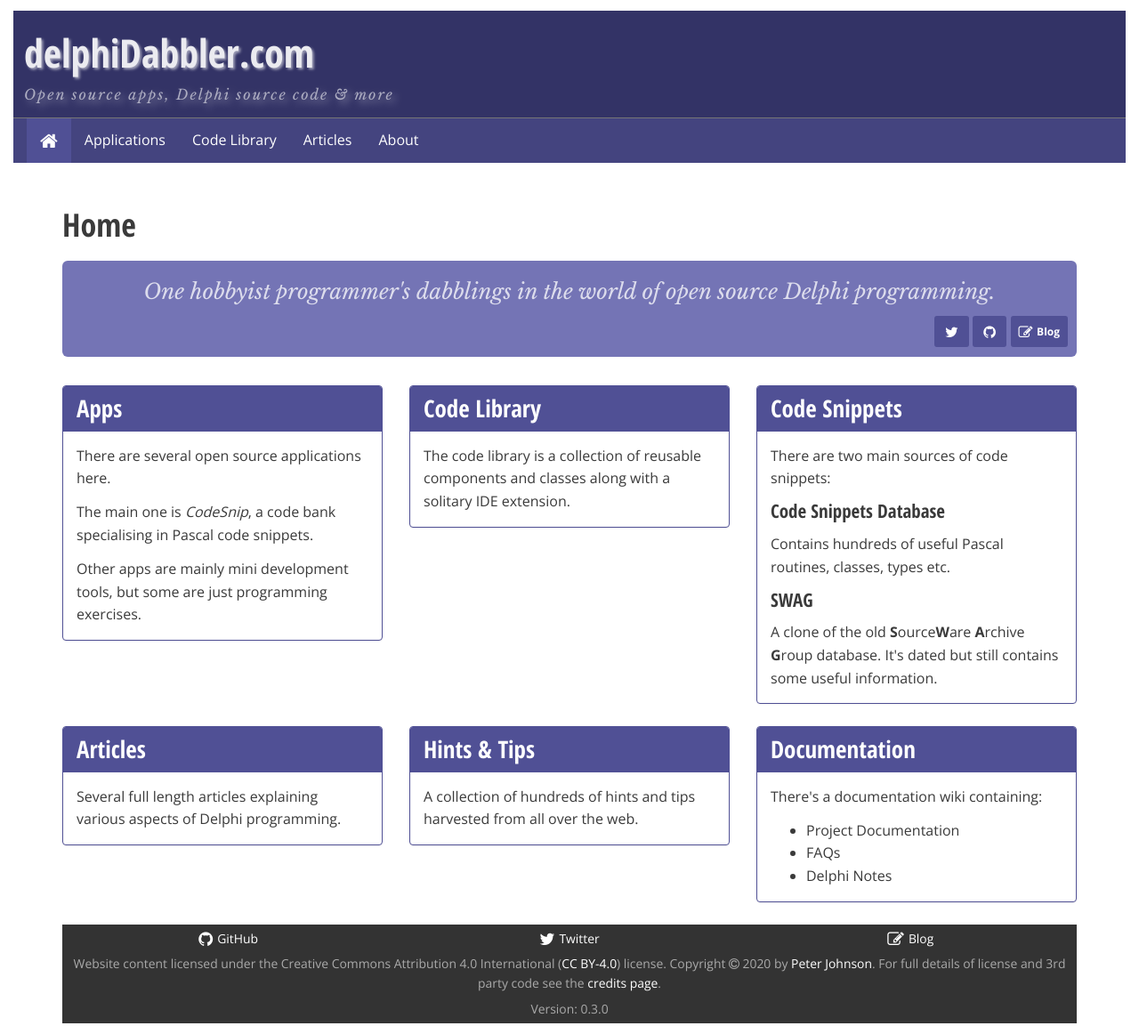
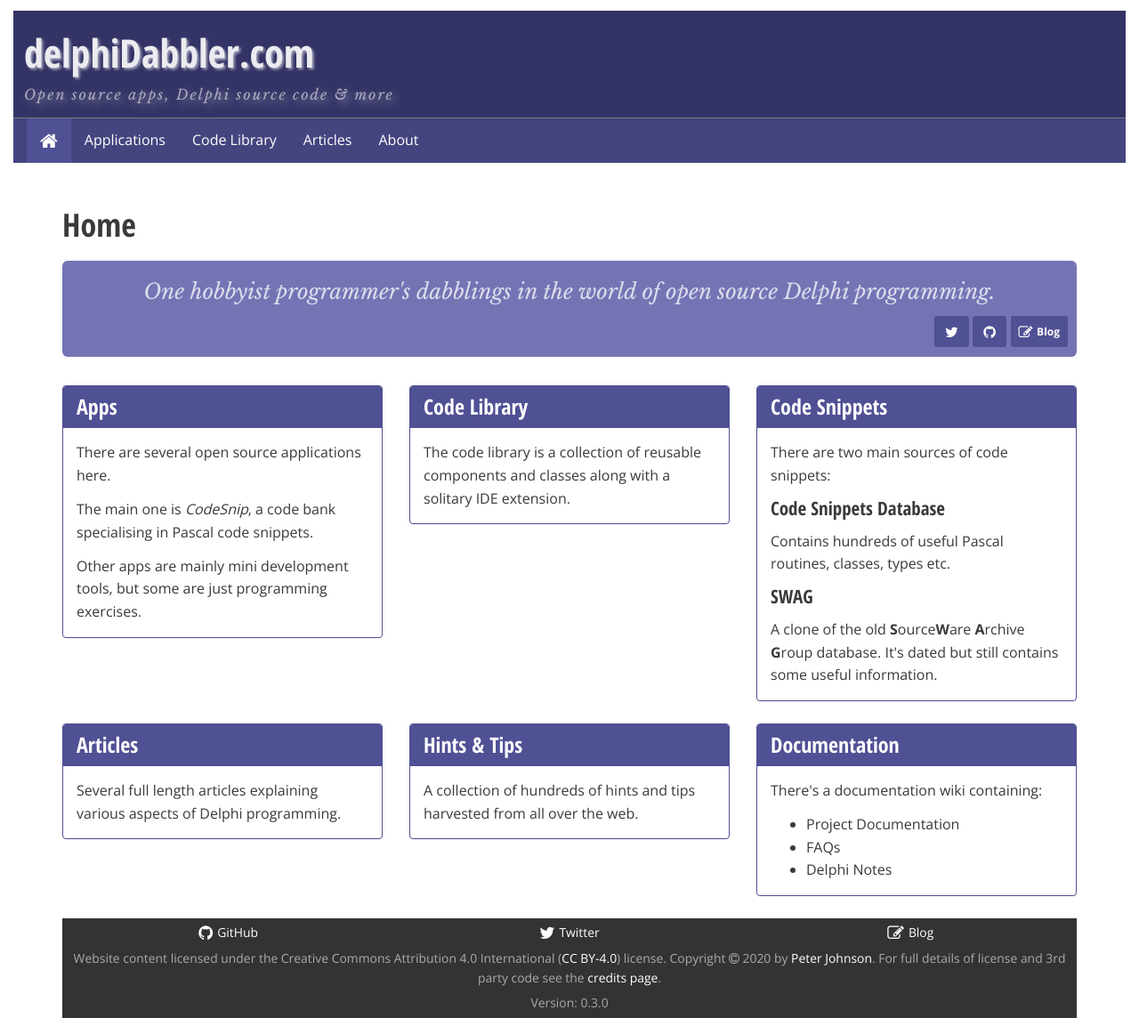
Before and after one commit to delphidabbler/delphidabbler.github.io, a Jekyll site: the page built from index.html, in a window 1280 px wide. Shown: the whole page at 89% size. Built offline with Jekyll 4.4.1, drawn with Linux system fonts in a browser that asks for light colours; nearby versions of some CDN libraries.

Commit message:
Nudge down h2 heading size in panels

```diff
--- a/_sass/_dd-custom-styles.scss
+++ b/_sass/_dd-custom-styles.scss
@@ -114,6 +114,7 @@
   font-size: $branding-logo-font-size;
 }
 
+
 // Shows and hides navbar brand (logo on collapsed menu) and reduces size of
 // logo text on tiny screens
 .navbar-brand {
@@ -204,7 +205,7 @@
     }
   }
   h2 {
-    font-size: floor($font-size-h2 * 0.9);
+    font-size: floor($font-size-h2 * 0.8);
   }
   h3 {
     font-size: floor($font-size-h3 * 0.9);
```
